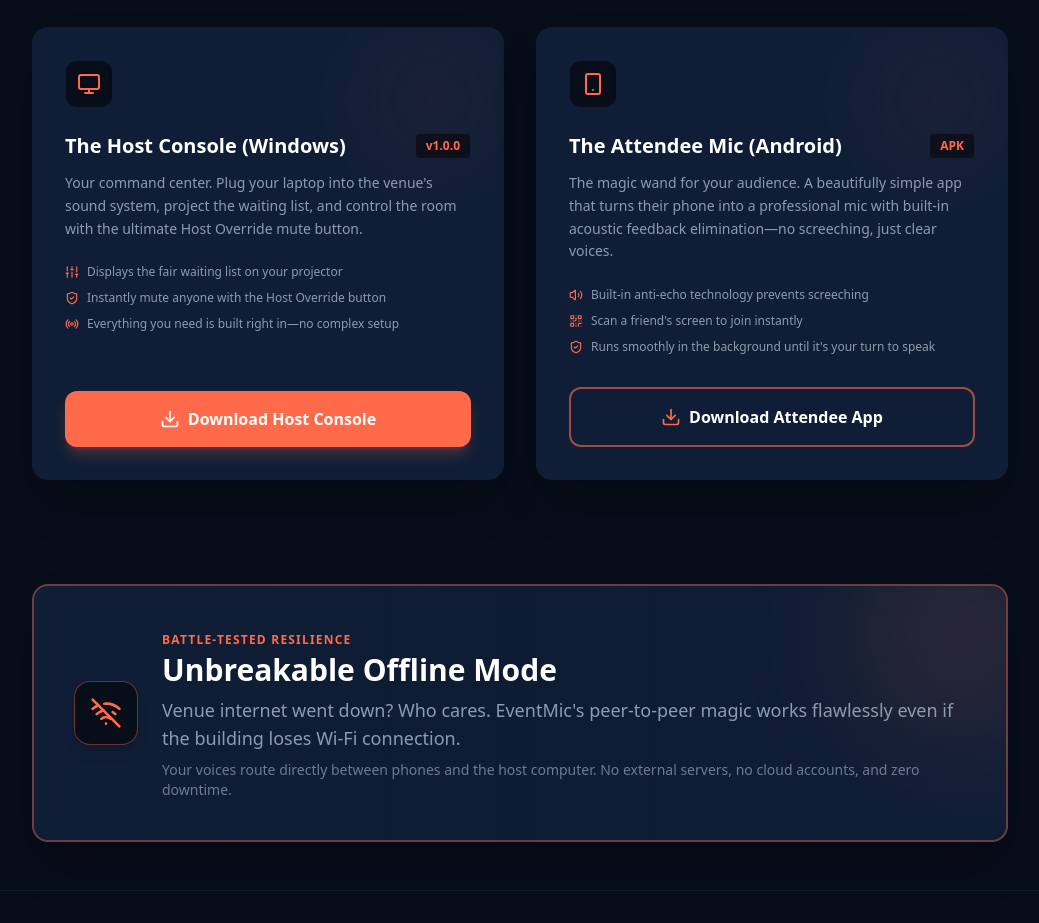
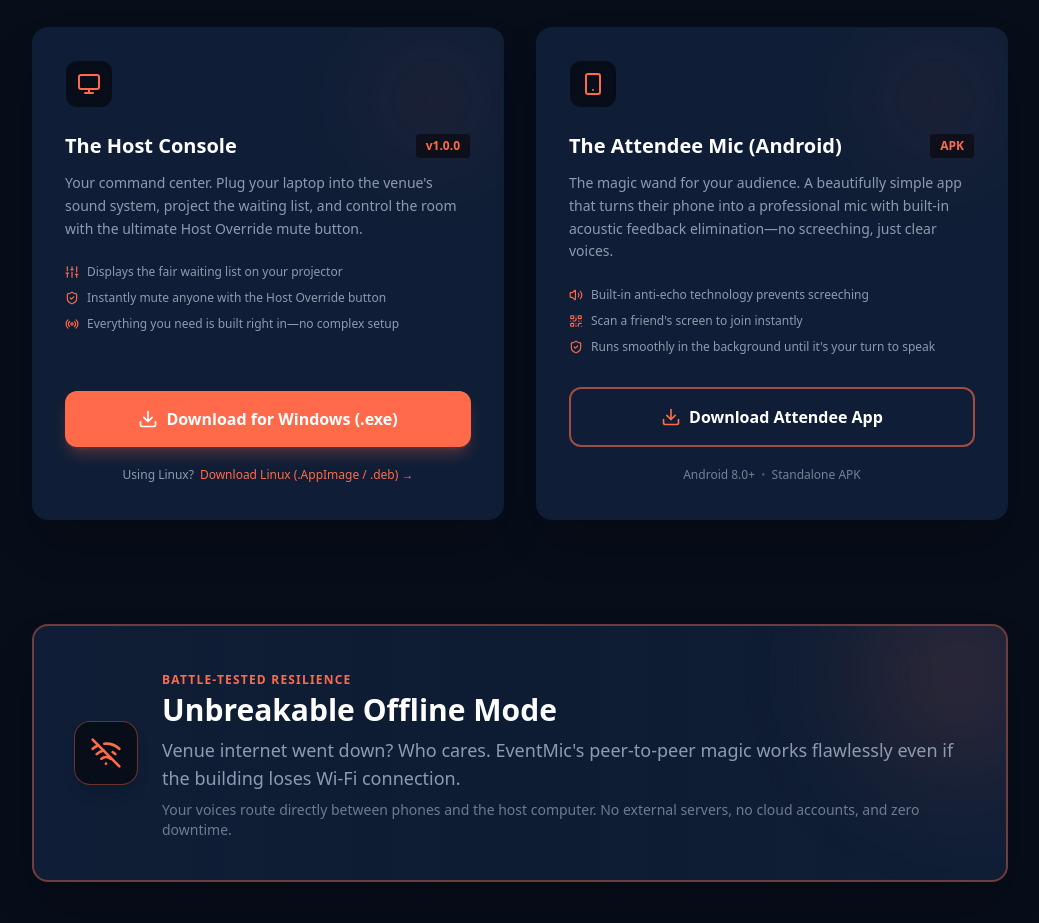
Before and after one commit to htuyishi-hub/eventmic-website, a React (Vite) app: page / in a window 1280 px wide. Shown: the part 1380-2303 px from the top of the page, without its empty margins (120-1159 px from the left). Built offline with nearby package versions, Linux system fonts and the light colour scheme; no server answers.

Commit message:
feat(ui): add clean Linux AppImage and deb download link under Host Console

```diff
--- a/src/App.jsx
+++ b/src/App.jsx
@@ -230,7 +230,7 @@ export default function App() {
         </div>
 
         <div className="grid md:grid-cols-2 gap-8">
-          {/* Card 1: The Host Console (Windows) */}
+          {/* Card 1: The Host Console */}
           <div className="bg-surface rounded-2xl p-8 border border-surface/90 flex flex-col justify-between shadow-2xl relative overflow-hidden group hover:border-coral/50 transition-all">
             <div className="absolute top-0 right-0 w-36 h-36 bg-coral/5 rounded-full blur-2xl group-hover:bg-coral/15 transition-all pointer-events-none" />
 
@@ -241,7 +241,7 @@ export default function App() {
 
               <div className="flex items-center justify-between mb-3">
                 <h3 className="text-xl font-bold text-white">
-                  The Host Console (Windows)
+                  The Host Console
                 </h3>
                 <span className="text-xs bg-obsidian px-2.5 py-1 rounded text-coral font-bold border border-surface">
                   {latestVersion}
@@ -274,8 +274,20 @@ export default function App() {
                 className="w-full py-4 px-6 rounded-xl bg-coral hover:bg-coralHover text-white font-bold text-center flex items-center justify-center gap-2 shadow-lg shadow-coral/25 transition-all transform active:scale-[0.99]"
               >
                 <Download className="w-5 h-5" />
-                <span>Download Host Console</span>
+                <span>Download for Windows (.exe)</span>
               </a>
+
+              <div className="mt-3.5 text-center">
+                <a
+                  href="https://github.com/htuyishi-hub/eventmic-admin/releases/latest"
+                  target="_blank"
+                  rel="noopener noreferrer"
+                  className="text-xs text-slate hover:text-white transition-colors inline-flex items-center gap-1.5 py-1 px-3 rounded-md hover:bg-obsidian/60 group/linux"
+                >
+                  <span>Using Linux?</span>
+                  <span className="text-coral font-medium group-hover/linux:underline">Download Linux (.AppImage / .deb) &rarr;</span>
+                </a>
+              </div>
             </div>
           </div>
 
@@ -325,6 +337,14 @@ export default function App() {
                 <Download className="w-5 h-5 text-coral" />
                 <span>Download Attendee App</span>
               </a>
+
+              <div className="mt-3.5 text-center">
+                <span className="text-xs text-slate/80 inline-flex items-center gap-1.5 py-1 px-3">
+                  <span>Android 8.0+</span>
+                  <span className="text-slate/40">•</span>
+                  <span>Standalone APK</span>
+                </span>
+              </div>
             </div>
           </div>
         </div>
```
